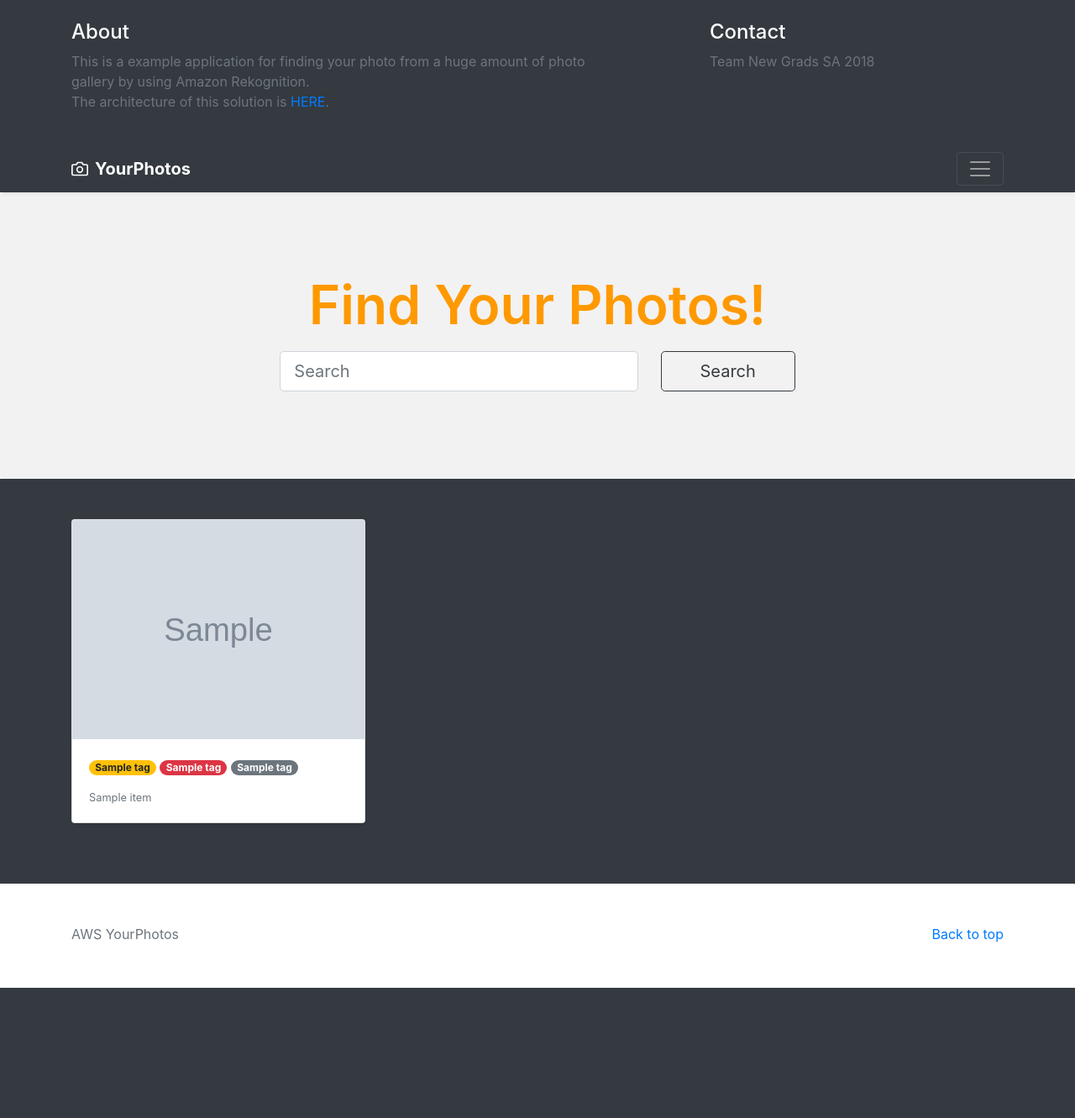
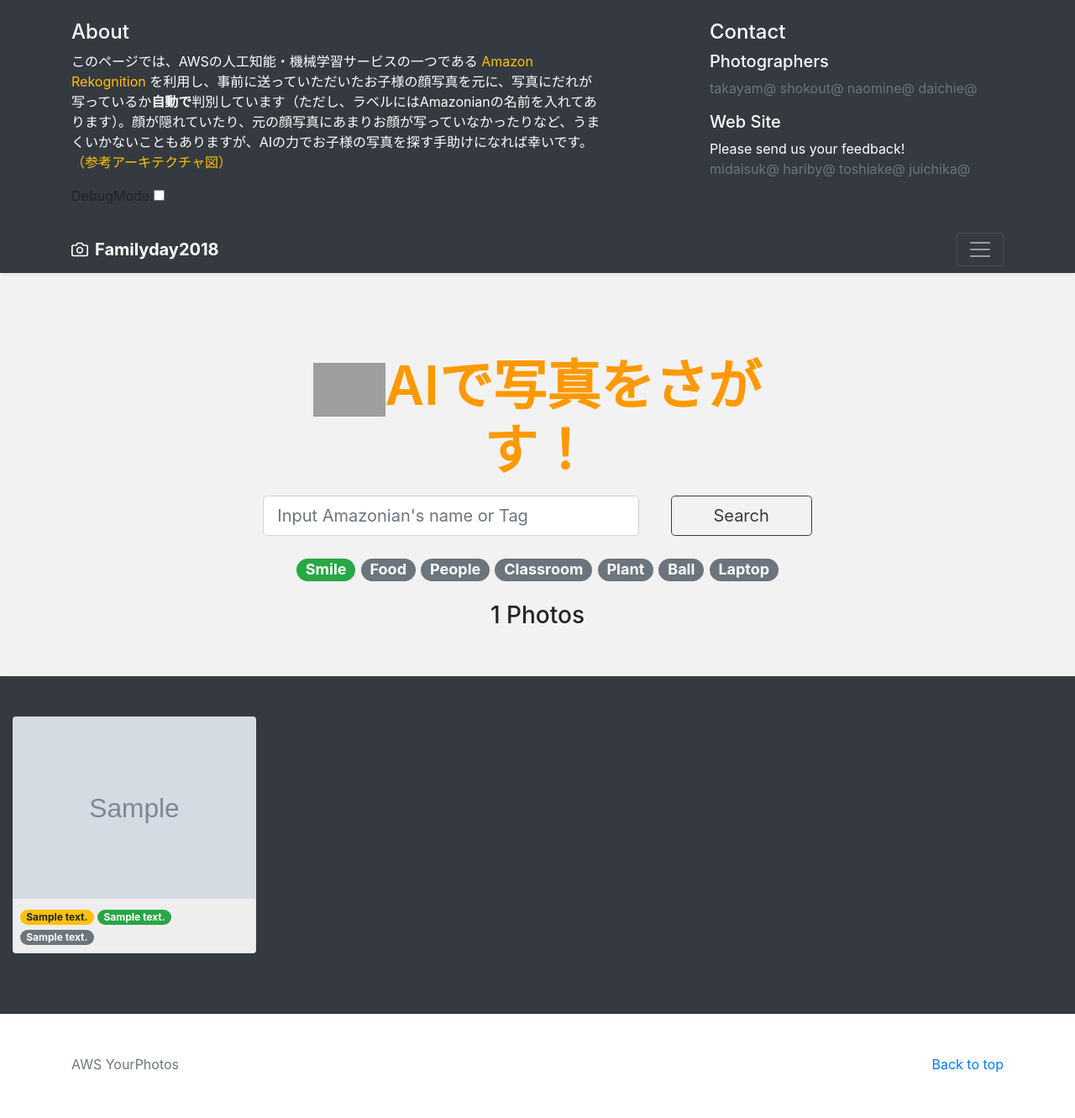
Before and after one commit to DaisukeMiyamoto/aws-photorekognition, a Flask app: template frontend/helloworld/templates/index.html in a window 1280 px wide, after a click that opens the changed part. Shown: the whole page at 84% size. Before the commit the page ends 1176 px from the top, so only its background shows below. Run offline with Flask 2, Linux system fonts and the light colour scheme; the template is opened without the code that fills it: most values are stand-ins (such as "Sample title", 1, 10 or a date in 2020); grey boxes marked "Sample" are stand-in pictures; some libraries are stand-ins or nearby versions; grey boxes are pictures that could not be loaded.

Commit message:
update webserver

```diff
--- a/frontend/helloworld/application.py
+++ b/frontend/helloworld/application.py
@@ -10,26 +10,55 @@ from helloworld.flaskrun import flaskrun
 
 
 application = Flask(__name__)
-dynamodb = boto3.resource('dynamodb', region_name='ap-northeast-1')
+dynamodb = boto3.resource('dynamodb', region_name='us-west-2')
 
 
 def dynamodb_scan(tag='', page=0, page_size=20):
     # image_path = 'http://midaisuk-yourphotos.s3-website-ap-northeast-1.amazonaws.com/images/'
-    image_path = 'http://d1t3obqy4hw1u6.cloudfront.net/'
+    # image_path = 'http://d1t3obqy4hw1u6.cloudfront.net/'
+    # image_path = 'http://isdfamilyday2018photos.s3-website-us-west-2.amazonaws.com/images/'
+    image_path = 'images/'
     items = []
+    table_name = 'familyday2018photos'
 
-    table = dynamodb.Table('your-photo')
+    table = dynamodb.Table(table_name)
     # paginator = dynamodb.get_paginator('scan')
 
     if tag != '':
-        results = table.scan(FilterExpression=Attr('tags').contains(tag) | Attr('name_tags').contains(tag) | Attr('emotion_tags').contains(tag))
+        # TODO: update scan method for over 1MB response
+        tmp_results = table.scan(FilterExpression=Attr('search_tags').contains(tag))
+        results_count = table.scan(Select='COUNT', FilterExpression=Attr('search_tags').contains(tag))
+
+        if len(tmp_results['Items']) > page*page_size+page_size:
+            results = {'Items': tmp_results['Items'][page*page_size:page*page_size+page_size]}
+        elif len(tmp_results['Items']) > page*page_size:
+            results = {'Items': tmp_results['Items'][page*page_size:]}
+        else:
+            results = {'Items': []}
+
+        # while page*page_size > len(results['Items'])
+        #     page -= 1
+        #     results = table.scan(
+        #         ExclusiveStartKey=results['LastEvaluatedKey'],
+        #         FilterExpression=Attr('tags').contains(tag) | Attr('name_tags').contains(tag) | Attr('emotion_tags').contains(tag),
+        #         Limit=page_size
+        #     )
+
     else:
-        results = table.scan()
+        results = table.scan(Limit=page_size)
+        results_count = table.scan(Select='COUNT')
+
+        while page>0 and 'LastEvaluatedKey' in results:
+            page -= 1
+            results = table.scan(
+                ExclusiveStartKey=results['LastEvaluatedKey'],
+                Limit=page_size
+            )
 
     for result in results['Items']:
         item = {'name': result['name']}
-        item['image_uri'] = image_path + 'originals/' + item['name']
-        item['thumbnail_uri'] = image_path + 'thumbnails/' + item['name']
+        item['image_uri'] = image_path + 'thumbnails_large/' + item['name']
+        item['thumbnail_uri'] = image_path + 'thumbnails_small/' + item['name']
 
         item['tags'] = []
         if result.has_key('tags'):
@@ -46,24 +75,50 @@ def dynamodb_scan(tag='', page=0, page_size=20):
 
         items.append(item)
 
-    return items
+    return items, results_count['Count']
 
 
 @application.route('/', methods=['GET'])
+@application.route('/index', methods=['GET'])
 def index():
     message = ''
     search_text = re.sub(re.compile("[!-/:-@[-`{-~]"), '', request.args.get('search', default=''))
+    page = int(request.args.get('page', default=0))
+    page_size = int(request.args.get('page_size', default=60))
     message += search_text
+    pagination = dict()
 
+    # scan dynamodb
     try:
-        items = dynamodb_scan(search_text)
-
+        items, count = dynamodb_scan(search_text, page, page_size=page_size)
     except Exception as e:
         message = 'connection error'
         print('ERROR!')
         print(e)
 
-    return render_template('index.html', message=message, items=items, search_text=search_text)
+    if count < page_size:
+        pagination['display_items'] = count
+    else:
+        pagination['display_items'] = page_size
+    pagination['total_items'] = count
+    pagination['page_size'] = page_size
+    pagination['max_page'] = int(count / page_size)
+    pagination['page'] = page
+
+    if page > 0:
+        if search_text:
+            pagination['previous'] = '?page=%d&page_size=%d&search=%s' % (page-1, page_size, search_text)
+        else:
+            pagination['previous'] = '?page=%d&page_size=%d' % (page-1, page_size)
+
+    if count > page_size * (page+1):
+        if search_text:
+            pagination['next'] = '?page=%d&page_size=%d&search=%s' % (page+1, page_size, search_text)
+        else:
+            pagination['next'] = '?page=%d&page_size=%d' % (page+1, page_size)
+
+
+    return render_template('index.html', message=message, items=items, search_text=search_text, pagination=pagination)
 
 
 @application.route('/api', methods=['GET'])
--- a/frontend/helloworld/static/css/main.css
+++ b/frontend/helloworld/static/css/main.css
@@ -9,10 +9,25 @@
   background-color: #f2f2f2;
 }
 
+@media (min-width: 576px) {
+  .album .container {
+    max-width: 800px;
+  }
+}
+
 @media (min-width: 768px) {
   .jumbotron {
     padding-top: calc(var(--jumbotron-padding-y) * 2);
-    padding-bottom: calc(var(--jumbotron-padding-y) * 2);
+    padding-bottom: calc(var(--jumbotron-padding-y) * 1);
+  }
+  .album .container {
+    max-width: 1000px;
+  }
+}
+
+@media (min-width: 1200px) {
+  .album .container {
+    max-width: 3000px;
   }
 }
 
@@ -27,7 +42,43 @@
 }
 
 .jumbotron .container {
-  max-width: 40rem;
+  max-width: 42rem;
+}
+
+.debug {
+  display: none;
+}
+
+/* effect */
+
+/*.album .photo img {*/
+/*  overflow: hidden;*/
+/*  -webkit-transform: scale(1);*/
+/*  transform: scale(1);*/
+/*  -webkit-transition: .1s ease-in-out;*/
+/*  transition: .1s ease-in-out;*/
+/*}*/
+/*.album .photo:hover img {*/
+/*  -webkit-transform: scale(1.1);*/
+/*  transform: scale(1.1);*/
+/*}*/
+
+.album .photo img {
+  opacity: 1;
+  -webkit-transition: .2s ease-in-out;
+  transition: .2s ease-in-out;
+}
+.album .photo:hover img {
+  opacity: .7;
+}
+
+.album .card-body{
+  padding: 0.5rem;
+  background-color: #eee;
+}
+
+.character{
+  height: 1em;
 }
 
 footer {
--- a/frontend/helloworld/templates/index.html
+++ b/frontend/helloworld/templates/index.html
@@ -1,16 +1,19 @@
 <!doctype html>
 <html lang="en">
+
 <head>
   <meta charset="utf-8">
   <meta name="viewport" content="width=device-width, initial-scale=1, shrink-to-fit=no">
   <meta name="description" content="">
   <meta name="author" content="">
-    <!--<link rel="icon" href="../../../../favicon.ico">-->
+  <link rel="icon" href="images/favicon.ico">
 
   <title>YourPhotos</title>
 
   <!-- Bootstrap core CSS -->
   <link rel="stylesheet" href="https://stackpath.bootstrapcdn.com/bootstrap/4.1.3/css/bootstrap.min.css" integrity="sha384-MCw98/SFnGE8fJT3GXwEOngsV7Zt27NXFoaoApmYm81iuXoPkFOJwJ8ERdknLPMO" crossorigin="anonymous">
+  <!-- lightbox CSS -->
+  <link href="https://cdnjs.cloudflare.com/ajax/libs/lightbox2/2.7.1/css/lightbox.css" rel="stylesheet">
 
   <!-- Custom styles for this template -->
   <link href="static/css/main.css" rel="stylesheet">
@@ -24,13 +27,22 @@
         <div class="row">
           <div class="col-sm-8 col-md-7 py-4">
             <h4 class="text-white">About</h4>
-              <p class="text-muted">This is a example application for finding your photo from a huge amount of photo gallery by using Amazon Rekognition.<br />
-              The architecture of this solution is <a href="http://d1t3obqy4hw1u6.cloudfront.net/familyday2018.png">HERE</a>.</p>
+            <p class="text-white">このページでは、AWSの人工知能・機械学習サービスの一つである <a class="text-warning" href="https://aws.amazon.com/jp/rekognition/" target="_blank">Amazon Rekognition</a> を利用し、事前に送っていただいたお子様の顔写真を元に、写真にだれが写っているか<strong>自動で</strong>判別しています（ただし、ラベルにはAmazonianの名前を入れてあります）。顔が隠れていたり、元の顔写真にあまりお顔が写っていなかったりなど、うまくいかないこともありますが、AIの力でお子様の写真を探す手助けになれば幸いです。<a class="text-warning" href="images/familyday2018_architecture20180828.png" data-lightbox="architecture">（参考アーキテクチャ図）</a></p>
+            <div class="form-check form-check-inline">
+              DebugMode: <input class="form-check-input" type="checkbox" id="debug_checkbox">
+            </div>
+
           </div>
           <div class="col-sm-4 offset-md-1 py-4">
             <h4 class="text-white">Contact</h4>
+            <h5 class="text-white">Photographers</h5>
             <ul class="list-unstyled text-muted">
-                <li>Team New Grads SA 2018</li>
+              <li>takayam@ shokout@ naomine@ daichie@</li>
+            </ul>
+            <h5 class="text-white">Web Site</h5>
+            <ul class="list-unstyled text-muted">
+              <li class="text-white">Please send us your feedback!</li>
+              <li>midaisuk@ hariby@ toshiake@ juichika@</li>
             </ul>
           </div>
         </div>
@@ -40,9 +52,9 @@
       <div class="container d-flex justify-content-between">
         <a href="/" class="navbar-brand d-flex align-items-center">
             <svg xmlns="http://www.w3.org/2000/svg" width="20" height="20" viewBox="0 0 24 24" fill="none" stroke="currentColor" stroke-width="2" stroke-linecap="round" stroke-linejoin="round" class="mr-2"><path d="M23 19a2 2 0 0 1-2 2H3a2 2 0 0 1-2-2V8a2 2 0 0 1 2-2h4l2-3h6l2 3h4a2 2 0 0 1 2 2z"></path><circle cx="12" cy="13" r="4"></circle></svg>
-            <strong>YourPhotos</strong>
+            <strong>Familyday2018</strong>
           </a>
-          <button class="navbar-toggler" type="button" data-toggle="collapse" data-target="#navbarHeader" aria-controls="navbarHeader" aria-expanded="false" aria-label="Toggle navigation">
+        <button class="navbar-toggler" type="button" data-toggle="collapse" data-target="#navbarHeader" aria-controls="navbarHeader" aria-expanded="true" aria-label="Toggle navigation">
             <span class="navbar-toggler-icon"></span>
           </button>
       </div>
@@ -53,45 +65,64 @@
 
     <section class="jumbotron text-center">
       <div class="container">
-          <h1 class="jumbotron-heading">Find Your Photos!</h1>
+        <h1 class="jumbotron-heading"><img src="images/character.png" class="character">AIで写真をさがす！</h1>
         <p class="align-items-center">
           <form class="form-inline row justify-content-around" method="get">
-                <input class="form-control form-control-lg mb-2 col-8" type="text" placeholder="Search" aria-label="Search" name="search" value="{{search_text}}">
+            <input class="form-control form-control-lg mb-2 col-8" type="text" placeholder="Input Amazonian's name or Tag" aria-label="Search" name="search" value="{{search_text}}">
+            <div "col-1"></div>
             <button class="btn btn-outline-dark btn-lg mb-2 col-3" type="submit">Search</button>
           </form>
         </p>
+        <h4 class="mb-4">
+          <a href="?search=Smile" class="badge badge-pill badge-success">Smile</a>
+          <a href="?search=Food" class="badge badge-pill badge-secondary">Food</a>
+          <a href="?search=People" class="badge badge-pill badge-secondary">People</a>
+          <a href="?search=Classroom" class="badge badge-pill badge-secondary">Classroom</a>
+          <a href="?search=Plant" class="badge badge-pill badge-secondary">Plant</a>
+          <a href="?search=Ball" class="badge badge-pill badge-secondary">Ball</a>
+          <a href="?search=Laptop" class="badge badge-pill badge-secondary">Laptop</a>
+        </h4>
+        <h3>{{pagination.total_items}} Photos</h3>
       </div>
     </section>
 
     <div class="album py-5 bg-dark">
+
+      {% if pagination.previous %}
       <div class="container">
+        <a href="{{pagination.previous}}" class="btn btn-outline-warning btn-lg btn-block mb-4" role="button">
+          <strong>Previous</strong>
+        </a>
+      </div>
+      {% endif %}
 
+      <div class="container">
         <div class="row">
 
           {% for item in items %}
-            <div class="col-md-4">
+          <div class="col-md-4 col-xl-3">
             <div class="card mb-4 shadow-sm">
               <!--<img class="card-img-top" data-src="holder.js/100px225?theme=thumb&bg=55595c&fg=eceeef&text=Thumbnail" alt="Card image cap">-->
-                <a href="{{item.image_uri}}">
-                    <img class="card-img-top" src="{{item.thumbnail_uri}}" alt="Card image cap">
+              <div class="photo">
+                <a href="{{item.image_uri}}" data-lightbox="{{item.name}}" data-title="{{item.name}}">
+                    <img class="card-img-top" src="{{item.thumbnail_uri}}" alt="{{item.name}}">
                 </a>
+              </div>
               <div class="card-body">
                 <p class="card-text">
                   {% for tag in item.name_tags %}
-                      <a href="?search={{tag}}" class="badge badge-pill badge-warning">{{tag}}</a>
+                  <a href="?search={{tag.text}}" class="badge badge-pill badge-warning">{{tag.text}} <span class="debug">{{tag.confidence}}, {{tag.similarity}}</span></a>
                   {% endfor %}
-
                   {% for tag in item.emotion_tags %}
-                      <a href="?search={{tag}}" class="badge badge-pill badge-danger">{{tag}}</a>
+                  <a href="?search={{tag.text}}" class="badge badge-pill badge-success">{{tag.text}} <span class="debug">{{tag.count}}</span></a>
                   {% endfor %}
-
                   {% for tag in item.tags %}
-                      <a href="?search={{tag}}" class="badge badge-pill badge-secondary">{{tag}}</a>
+                  <a href="?search={{tag.text}}" class="badge badge-pill badge-secondary">{{tag.text}} <span class="debug">{{tag.confidence}}</span></a>
                   {% endfor %}
                 </p>
-                  <div class="d-flex justify-content-between align-items-center">
-                    <small class="text-muted">{{item.name}}</small>
-                  </div>
+                <!--<div class="d-flex justify-content-between align-items-center">-->
+                <!--  <small class="text-muted">{{item.name}}</small>-->
+                <!--</div>-->
               </div>
             </div>
           </div>
@@ -99,8 +130,16 @@
 
         </div>
       </div>
+
+      {% if pagination.next %}
+      <div class="container">
+        <a href="{{pagination.next}}" class="btn btn-outline-warning btn-lg btn-block" role="button">
+          <strong>Next</strong>
+        </a>
       </div>
+      {% endif %}
 
+    </div>
   </main>
 
   <footer class="text-muted">
@@ -115,10 +154,30 @@
   <!-- Bootstrap core JavaScript
     ================================================== -->
   <!-- Placed at the end of the document so the pages load faster -->
-    <script src="https://code.jquery.com/jquery-3.3.1.slim.min.js" integrity="sha384-q8i/X+965DzO0rT7abK41JStQIAqVgRVzpbzo5smXKp4YfRvH+8abtTE1Pi6jizo" crossorigin="anonymous"></script>
+  <script src="https://code.jquery.com/jquery-3.3.1.min.js" integrity="sha256-FgpCb/KJQlLNfOu91ta32o/NMZxltwRo8QtmkMRdAu8=" crossorigin="anonymous"></script>
   <script src="https://cdnjs.cloudflare.com/ajax/libs/holder/2.9.4/holder.min.js"></script>
   <script src="https://cdnjs.cloudflare.com/ajax/libs/popper.js/1.14.3/umd/popper.min.js" integrity="sha384-ZMP7rVo3mIykV+2+9J3UJ46jBk0WLaUAdn689aCwoqbBJiSnjAK/l8WvCWPIPm49" crossorigin="anonymous"></script>
   <script src="https://stackpath.bootstrapcdn.com/bootstrap/4.1.3/js/bootstrap.min.js" integrity="sha384-ChfqqxuZUCnJSK3+MXmPNIyE6ZbWh2IMqE241rYiqJxyMiZ6OW/JmZQ5stwEULTy" crossorigin="anonymous"></script>
+  <script src="https://cdnjs.cloudflare.com/ajax/libs/lightbox2/2.7.1/js/lightbox.min.js" type="text/javascript"></script>
+  <script>
+    var debug_checkbox = $('#debug_checkbox');
+    debug_checkbox.on('click', function() {
+      if($(this).is(':checked')) {
+        $('.debug').css('display', 'inline');
+      } else {
+        $('.debug').css('display', 'none');
+      }
+    });
+  </script>
+  <script async src="https://www.googletagmanager.com/gtag/js?id=UA-124836673-1"></script>
+  <script>
+    window.dataLayer = window.dataLayer || [];
+    function gtag(){dataLayer.push(arguments);}
+    gtag('js', new Date());
+
+    gtag('config', 'UA-124836673-1');
+  </script>
 
 </body>
+
 </html>
```
Also changed, not shown: frontend/tests/test_application.py (+14 -1 lines), frontend/usage.md (added, +114 -0 lines), frontend/README.md (added). Lines whose indentation alone changed are shown as unchanged.
